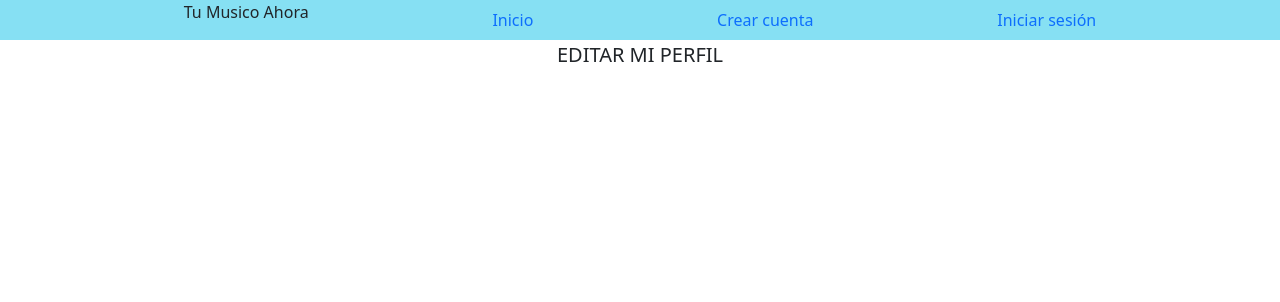
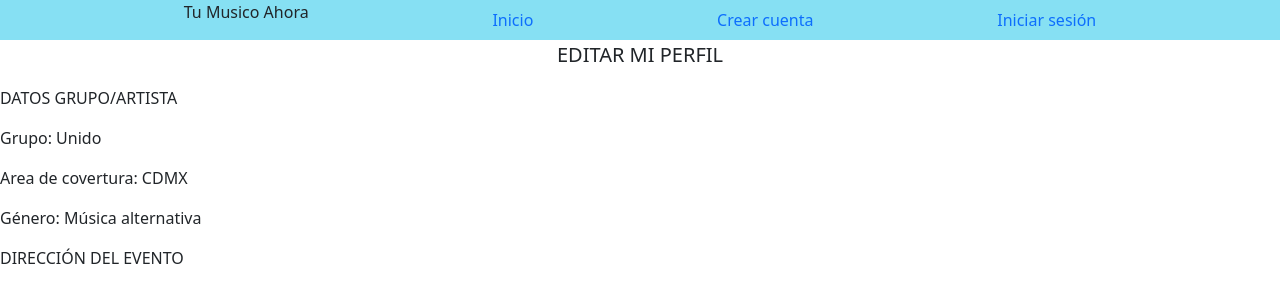
Before and after one commit to Kodemia-MusicApp/MusicApp-FrontEnd, a React app: page /reservation in a window 1280 px wide. Shown: the top 302 px of the page. Built offline with nearby package versions, Linux system fonts and the light colour scheme; no server answers.

Commit message:
1 file modified

```diff
--- a/src/Pages/Reservation/Reservation.jsx
+++ b/src/Pages/Reservation/Reservation.jsx
@@ -8,7 +8,17 @@ export const Reservation = () => {
             <div className="Reservation">
                 <div className="Reservation-Container">
                     <p className="Login-Title">EDITAR MI PERFIL</p>
-                    <div className="Reservation-Content"></div>
+                    <div className="Reservation-Content">
+                        <div className="reservationData">
+                            <p>DATOS GRUPO/ARTISTA</p>
+                            <p>Grupo: Unido</p>
+                            <p>Area de covertura: CDMX</p>
+                            <p>Género: Música alternativa</p>
+                        </div>
+                        <form>
+                            <p>DIRECCIÓN DEL EVENTO</p>
+                        </form>
+                    </div>
                 </div>
             </div>
         </div>
```
